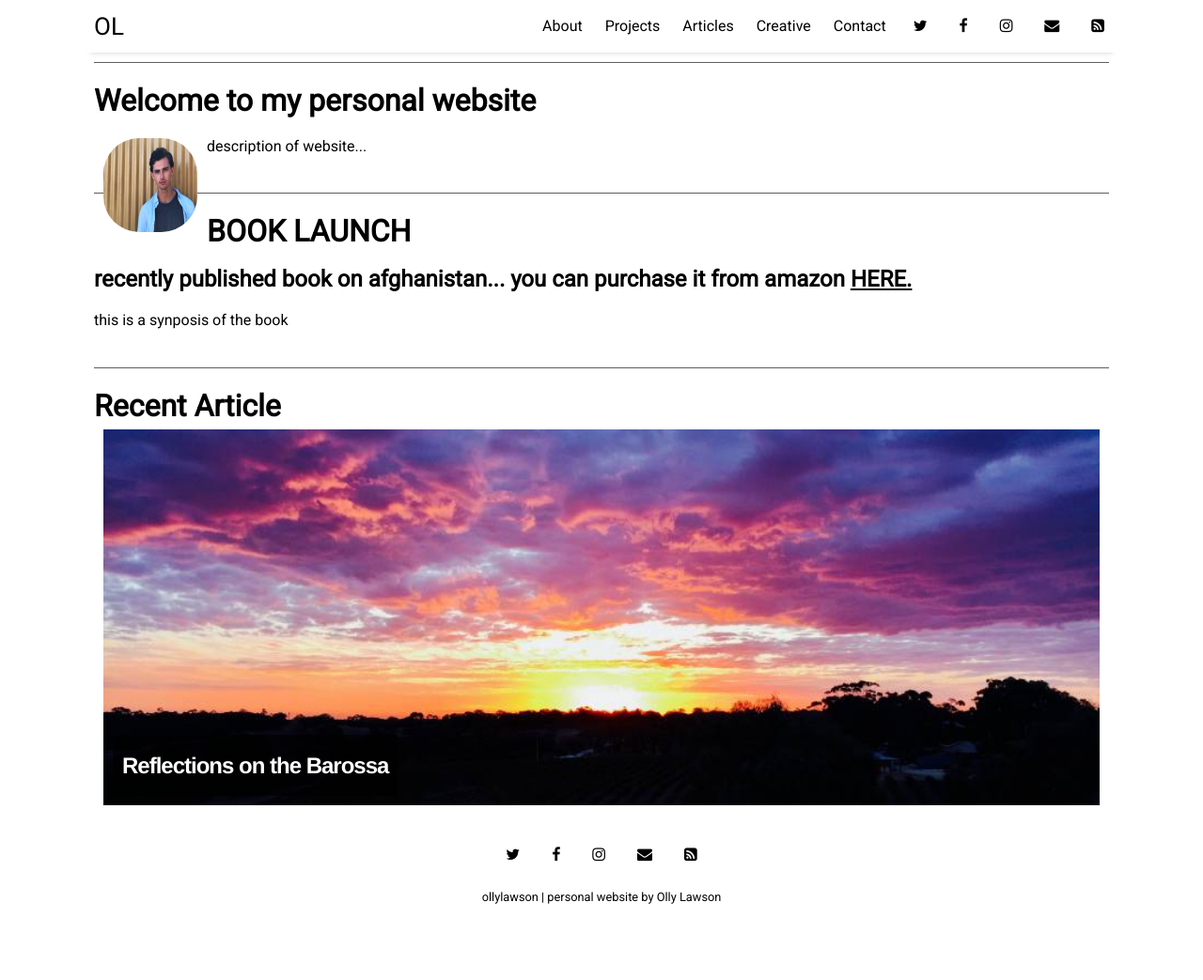
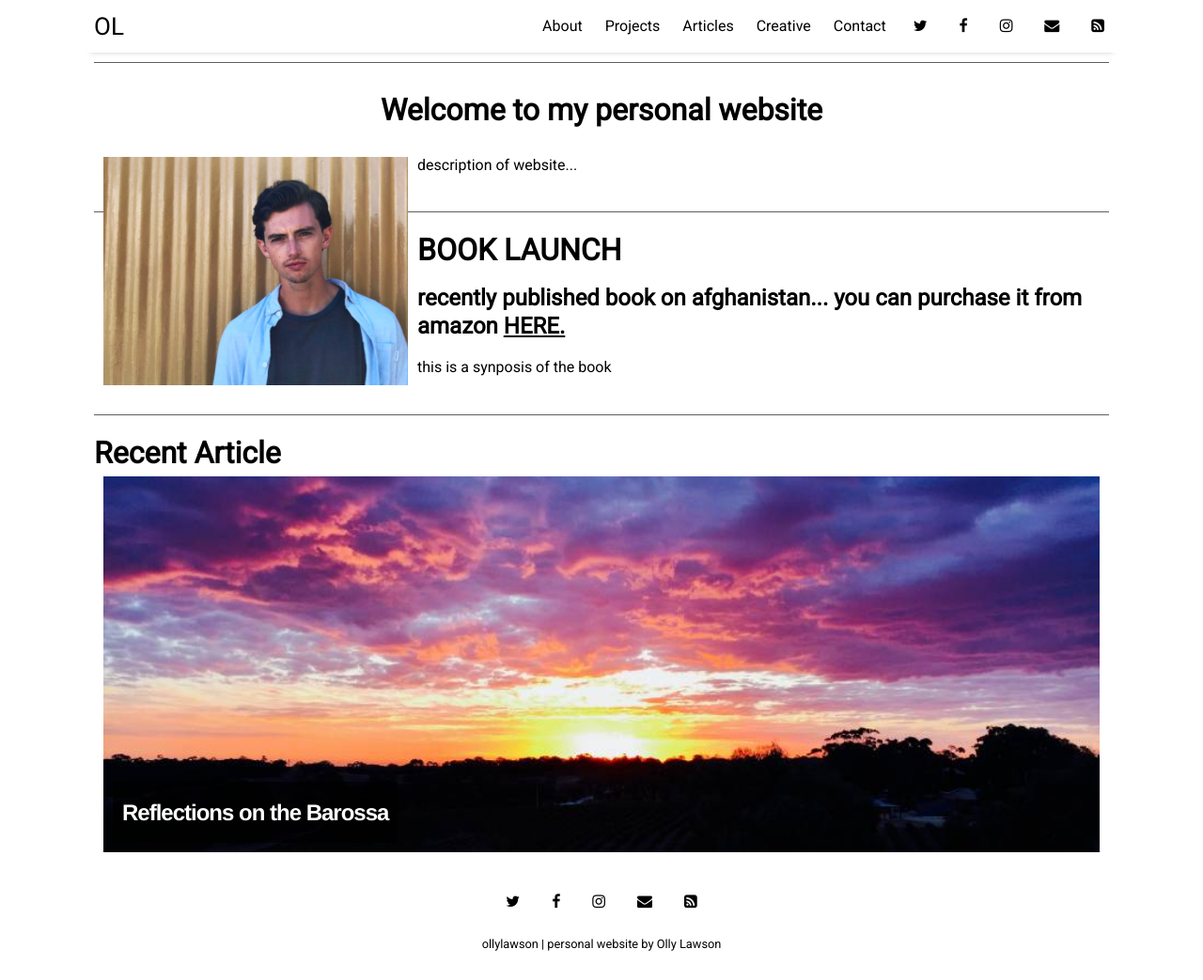
Before and after one commit to ollylawson/ollylawson.github.io, a Jekyll site: the page built from index.html, in a window 1280 px wide and 1043 px high. Shown: the whole window at 94% size. Built offline with Jekyll 4.4.1, drawn with Linux system fonts in a browser that asks for light colours; nearby versions of some CDN libraries; the list of posts is cut into pages by our own code.

Commit message:
added avatar

```diff
--- a/assets/css/_sass/_home.scss
+++ b/assets/css/_sass/_home.scss
@@ -65,10 +65,21 @@
 
 /* welcome section */
 
-.avatar {
-  width: 100px;
-  height: 100px;
-  border-radius: 40%;
+.welcome {
+  .avatar {
+  width: 30%;
+  height: auto;
   float: left;
   padding: 10px;
+  }
+
+  h1 {
+    text-align: center;
+    padding: 10px;
+  }
+
+  p{
+    width: 50%;
+  }
+
 }
```
